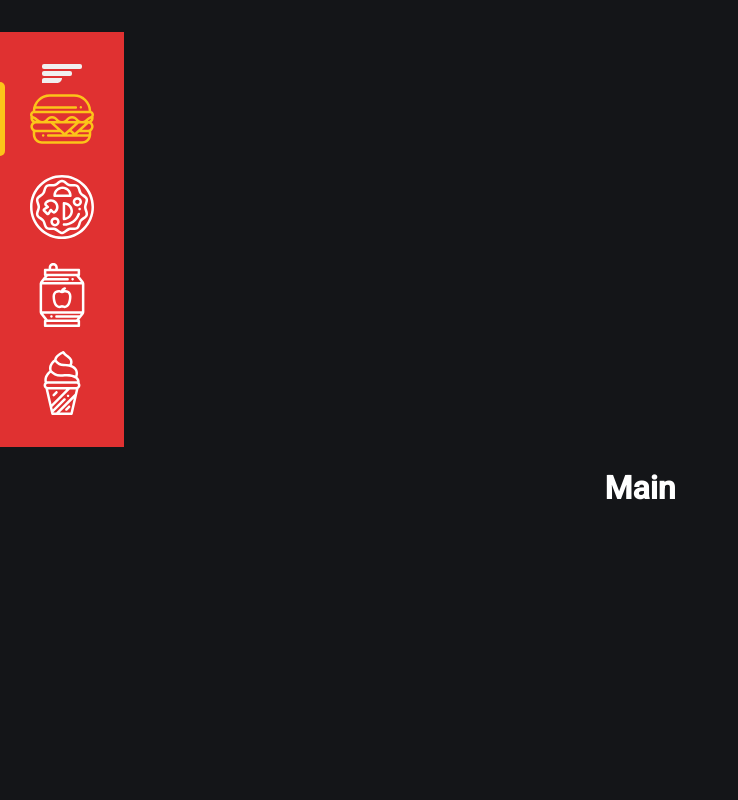
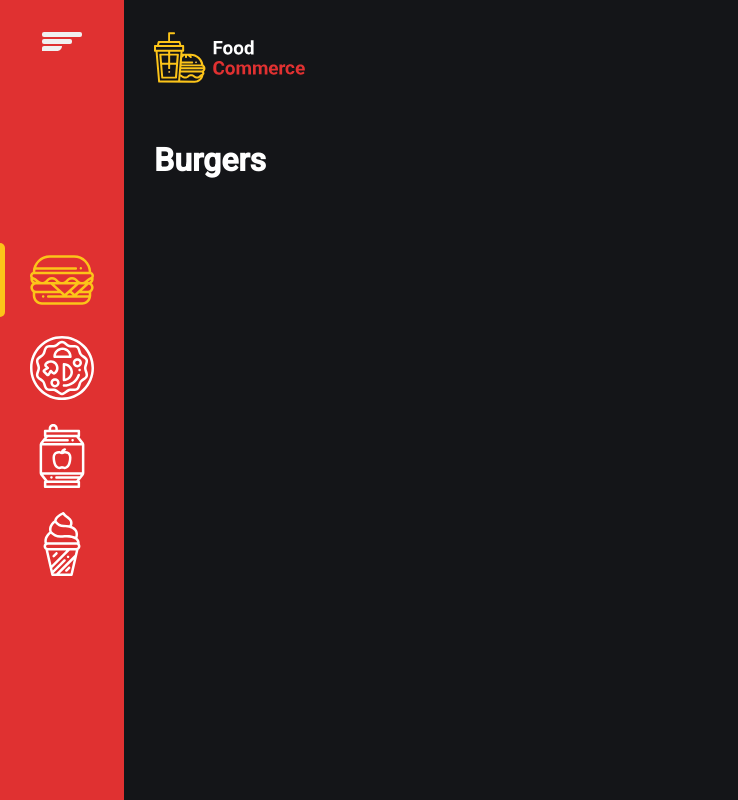
Before and after one commit to RafaelSaCa/food-commerce, a React (Create React App) app: page / in a window 1280 px wide. Shown: the whole page, without its empty margins (0-738 px from the left). Built offline with nearby package versions, Linux system fonts and the light colour scheme; a web font is replaced by a local one.

Commit message:
feat: Páginas e Navegação

```diff
--- a/src/components/Sidebar/index.tsx
+++ b/src/components/Sidebar/index.tsx
@@ -1,5 +1,5 @@
 import { useState } from 'react'
-
+import { NavLink } from 'react-router-dom'
 import { Container } from './styles'
 import { ReactComponent as BurgerIcon } from '../../assets/burger.svg'
 import { ReactComponent as PizzaIcon } from '../../assets/pizza.svg'
@@ -23,28 +23,28 @@
       <nav>
         <ul>
           <li>
-            <a href='#' className='active'>
+            <NavLink to='/'>
               <BurgerIcon />
               <span>Hamburgueres</span>
-            </a>
+            </NavLink>
           </li>
           <li>
-            <a href='#'>
+            <NavLink to='pizzas'>
               <PizzaIcon />
               <span>Pizzas</span>
-            </a>
+            </NavLink>
           </li>
           <li>
-            <a href='#'>
+            <NavLink to='drinks'>
               <SodaPopIcon />
               <span>Bebidas</span>
-            </a>
+            </NavLink>
           </li>
           <li>
-            <a href='#'>
+            <NavLink to='ice-creams'>
               <IceCreamIcon />
               <span>Sorvetes</span>
-            </a>
+            </NavLink>
           </li>
         </ul>
       </nav>
--- /dev/null
+++ b/src/pages/Burgers/index.tsx
@@ -0,0 +1,3 @@
+export default function Burgers( ) {
+  return <h1>Burgers</h1>
+}
--- /dev/null
+++ b/src/pages/Burgers/styles.ts
@@ -0,0 +1 @@
+import styled from "styled-components";
--- /dev/null
+++ b/src/pages/Drinks/index.tsx
@@ -0,0 +1,3 @@
+export default function Drinks ( ){
+    return <h1>Drinks</h1>
+}
--- /dev/null
+++ b/src/pages/Drinks/style.ts
@@ -0,0 +1 @@
+import styled from "styled-components";
--- /dev/null
+++ b/src/pages/IceCreams/index.tsx
@@ -0,0 +1,3 @@
+export default function IceCreams ( ){
+    return <h1>IceCreams</h1>
+}
--- /dev/null
+++ b/src/pages/IceCreams/style.ts
@@ -0,0 +1 @@
+import styled from "styled-components";
--- a/src/pages/Main/index.tsx
+++ b/src/pages/Main/index.tsx
@@ -1,13 +1,19 @@
+import { Outlet } from 'react-router-dom'
+
 import { Sidebar } from '../../components/Sidebar'
 
 import { Container } from './styles'
 
+import logoImg from '../../assets/logo.svg'
 
 export default function Main() {
   return (
     <Container>
       <Sidebar />
-      <h1>Main</h1>
+      <section>
+        <img src={logoImg} />
+        <Outlet />
+      </section>
     </Container>
   )
 }
--- a/src/pages/Main/styles.ts
+++ b/src/pages/Main/styles.ts
@@ -1,6 +1,30 @@
 import styled from 'styled-components'
 
-export const Container = styled.div`
-  text-align: center;
-  margin-top: 2rem;
+export const Container = styled.main`
+  width:  100%;
+  min-height:  100vh;
+  display: flex;
+
+   section {
+    flex: 1;
+    width: 100%;
+    height: 100vh;
+    overflow-y: auto;
+    padding: 2rem 1.875rem;
+
+    img {
+      width: 10rem;
+      margin-bottom: 2rem;
+    }
+
+    @media (max-width: 720px) {
+      display: flex;
+      flex-direction: column;
+      padding-bottom: 8rem;
+
+      img {
+        align-self: center;
+      }
+    }
+  }
 `
--- /dev/null
+++ b/src/pages/Pizzas/index.tsx
@@ -0,0 +1,3 @@
+export default function Pizzas ( ){
+    return <h1>Pizzas</h1>
+}
--- /dev/null
+++ b/src/pages/Pizzas/style.ts
@@ -0,0 +1 @@
+import styled from "styled-components";
--- a/src/routes.tsx
+++ b/src/routes.tsx
@@ -1,11 +1,20 @@
 import { Routes, Route } from 'react-router-dom'
 
 import MainPage from './pages/Main'
+import BurgersPage from './pages/Burgers'
+import PizzasPage from './pages/Pizzas'
+import DrinksPage from './pages/Drinks'
+import IceCreamPages from './pages/IceCreams'
 
 export function AppRoutes() {
   return (
     <Routes>
-      <Route path='/' element={<MainPage />} />
+      <Route path='/' element={<MainPage />}>
+        <Route path='/' element={<BurgersPage />} />
+        <Route path='pizzas' element={<PizzasPage />} />
+        <Route path='drinks' element={<DrinksPage />} />
+        <Route path='ice-creams' element={<IceCreamPages />} />
+      </Route>
     </Routes>
   )
 }
```
